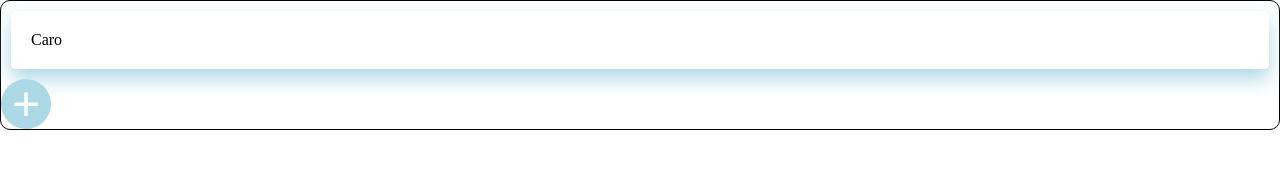
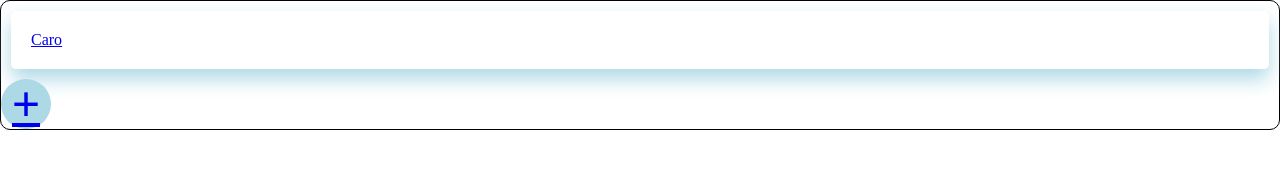
Before and after one commit to boldCM/Wuensch-Dir-Was, a React (Create React App) app: page / in a window 1280 px wide. Shown: the top 180 px of the page. Built offline with nearby package versions, Linux system fonts and the light colour scheme.

Commit message:
Create working Links

```diff
--- a/src/App.js
+++ b/src/App.js
@@ -16,7 +16,11 @@ function App() {
           <Details />
         </Route>
         <Route path="/">
-          <Welcome />
+          <Welcome
+            // title="Caro"
+            goToDetailsLink={<Link to="/Details">Caro</Link>}
+            goToAddLink={<Link to="/Add">+</Link>}
+          />
         </Route>
       </Switch>
     </Router>
--- a/src/components/WishListItem.js
+++ b/src/components/WishListItem.js
@@ -7,15 +7,16 @@ const Container = styled.div`
   border-radius: 5px;
   box-shadow: 0 10px 20px lightblue;
 `;
-
-export default function WishListItem({ title }) {
+// theoretisch war hier title importiert für title="Caro"
+export default function WishListItem({ goToDetailsLink }) {
   return (
     <>
-      <Container>{title}</Container>
+      <Container>{goToDetailsLink}</Container>
     </>
   );
 }
 
 WishListItem.propTypes = {
-  title: PropTypes.string.isRequired,
+  // title: PropTypes.string.isRequired,
+  goToDetailsLink: PropTypes.element.isRequired,
 };
--- a/src/pages/Add.js
+++ b/src/pages/Add.js
@@ -1,5 +1,5 @@
 import styled from 'styled-components/macro';
-import PropTypes from 'prop-types';
+// import PropTypes from 'prop-types';
 
 const AddContainer = styled.div`
   border: 1px solid red;
--- a/src/pages/Detail.js
+++ b/src/pages/Detail.js
@@ -1,5 +1,5 @@
 import styled from 'styled-components/macro';
-import PropTypes from 'prop-types';
+// import PropTypes from 'prop-types';
 
 const DetailsContainer = styled.div`
   border: 1px solid darkblue;
--- a/src/pages/Welcome.js
+++ b/src/pages/Welcome.js
@@ -1,6 +1,5 @@
 import styled from 'styled-components/macro';
 import PropTypes from 'prop-types';
-import { Link } from 'react-router-dom';
 import Button from '../components/Button';
 import WishListItem from '../components/WishListItem';
 
@@ -9,17 +8,20 @@ const ContainerWelcome = styled.div`
   border-radius: 10px;
 `;
 
-export default function Welcome() {
+// theoretisch wurde hier title für die WishListItem übergeben
+export default function Welcome({ goToDetailsLink, goToAddLink }) {
   return (
     <>
       <ContainerWelcome>
-        <WishListItem title="Caro">
-          <Link to="/Details" />
-        </WishListItem>
-        <Link to="/Add">
-          <Button>+</Button>
-        </Link>
+        <WishListItem goToDetailsLink={goToDetailsLink} />
+        <Button>{goToAddLink}</Button>
       </ContainerWelcome>
     </>
   );
 }
+
+Welcome.propTypes = {
+  // title: PropTypes.string.isRequired,
+  goToAddLink: PropTypes.element.isRequired,
+  goToDetailsLink: PropTypes.element.isRequired,
+};
```
